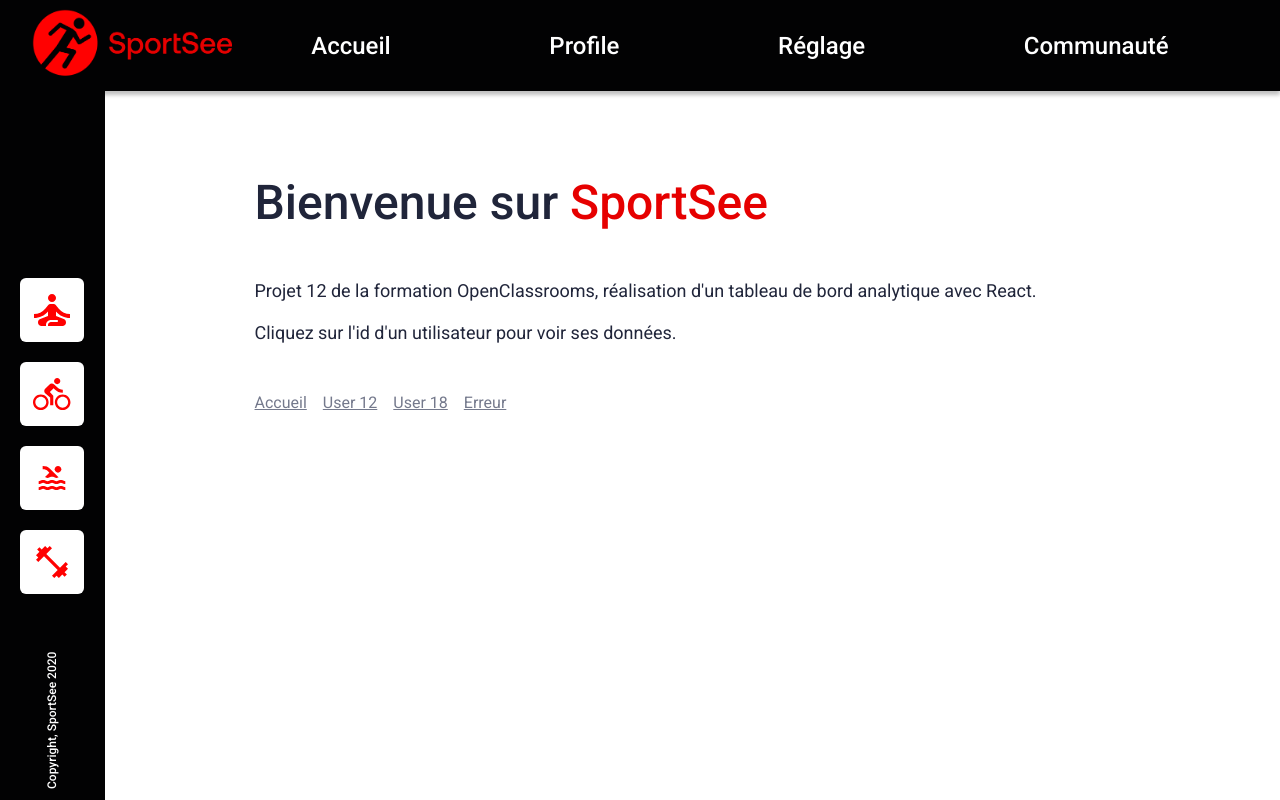
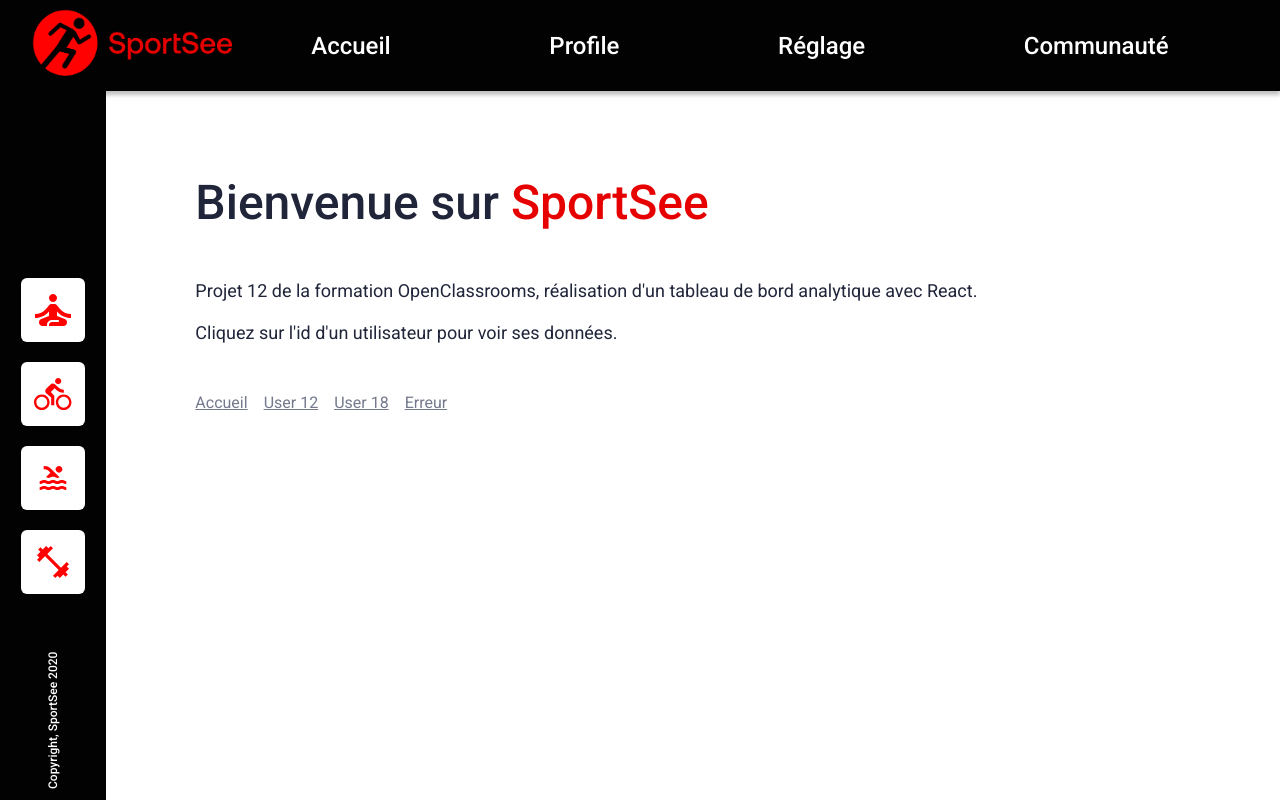
Before and after one commit to loicantoniak/LoicAntoniak_12_30042022, a React (Create React App) app: page / in a window 1280 px wide. Built offline with nearby package versions, Linux system fonts and the light colour scheme.

Commit message:
center the spinner

```diff
--- a/src/components/Spinner/Spinner.jsx
+++ b/src/components/Spinner/Spinner.jsx
@@ -3,9 +3,11 @@ import "./Spinner.scss";
 
 export default function Spinner() {
   return (
-    <div className="spinner">
-      <div className="spinner_double-bounce1"></div>
-      <div className="spinner_double-bounce2"></div>
+    <div className="center">
+      <div className="spinner">
+        <div className="spinner_double-bounce1"></div>
+        <div className="spinner_double-bounce2"></div>
+      </div>
     </div>
   );
 }
--- a/src/scss/base/_base.scss
+++ b/src/scss/base/_base.scss
@@ -10,10 +10,10 @@ body {
   box-sizing: border-box;
 }
 
-
 .content {
-  padding: 68px 150px;
+  padding: 68px 7%;
   width: 100%;
+  height: calc(100vh - 91px);
 }
 
 .color-red {
@@ -23,3 +23,10 @@ body {
 .d-flex {
   display: flex;
 }
+
+.center {
+  display: flex;
+  align-items: center;
+  justify-content: center;
+  width: 100%;
+}
```
